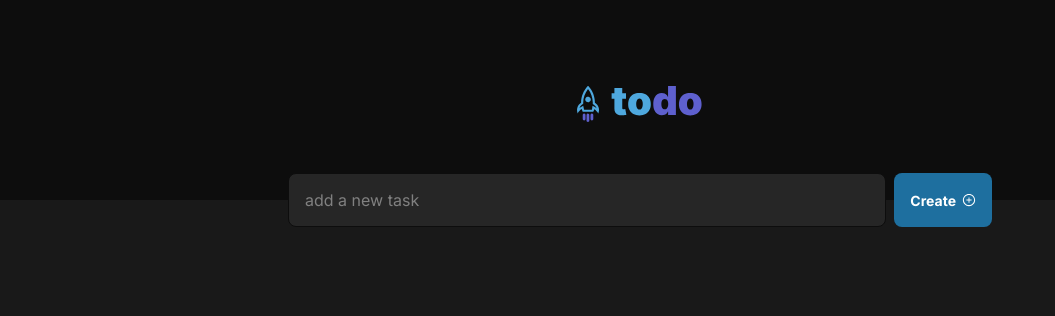
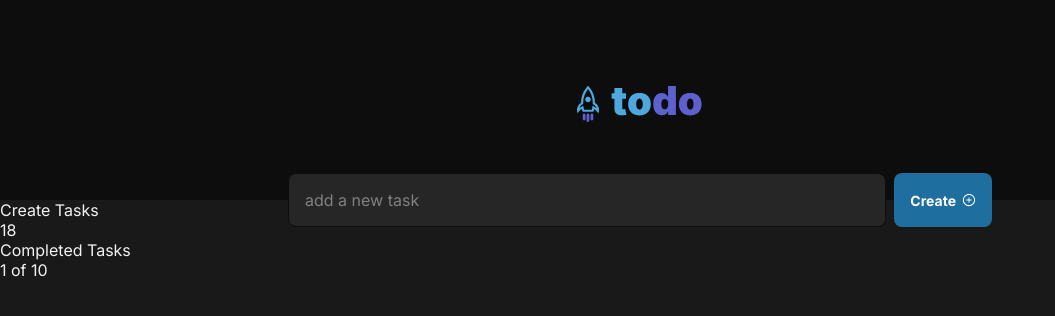
Before and after one commit to hollytunison/react-todo, a React (Vite) app: page / in a window 1280 px wide. Shown: the top 316 px of the page, without its empty margins (0-1055 px from the left). Built offline with nearby package versions, Linux system fonts and the light colour scheme.

Commit message:
added tasks.jsx

```diff
--- a/src/App.jsx
+++ b/src/App.jsx
@@ -1,8 +1,12 @@
 import { Header } from "./components/Header"
+import { Tasks } from "./components/Tasks/index.jsx"
 
 function App() {
   return (
+    <>
     <Header />
+    <Tasks />
+    </>
   )
 }
 
--- /dev/null
+++ b/src/components/Tasks/index.jsx
@@ -0,0 +1,20 @@
+import styles from './tasks.modules.css';
+
+export function Tasks() {
+  return (
+    <section className={styles.tasks}>
+      <header className={styles.header}>
+        <div>
+          <p>Create Tasks</p>
+          <span>18</span>
+        </div>
+
+        <div>
+          <p>Completed Tasks</p>
+          <span>1 of 10</span>
+        </div>
+      </header>
+    </section>
+  )
+}
+export default Tasks
```
Also changed, not shown: src/components/Tasks/tasks.jsx (deleted).
